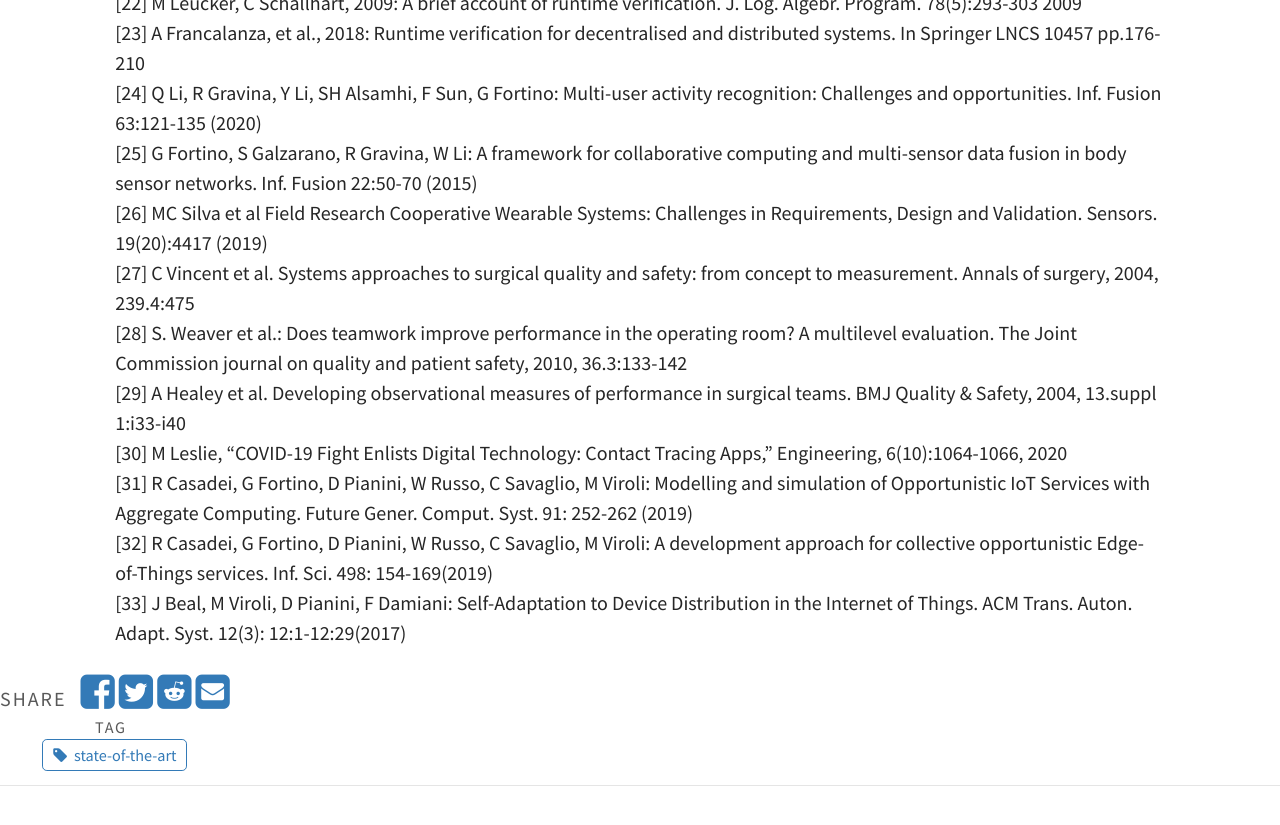
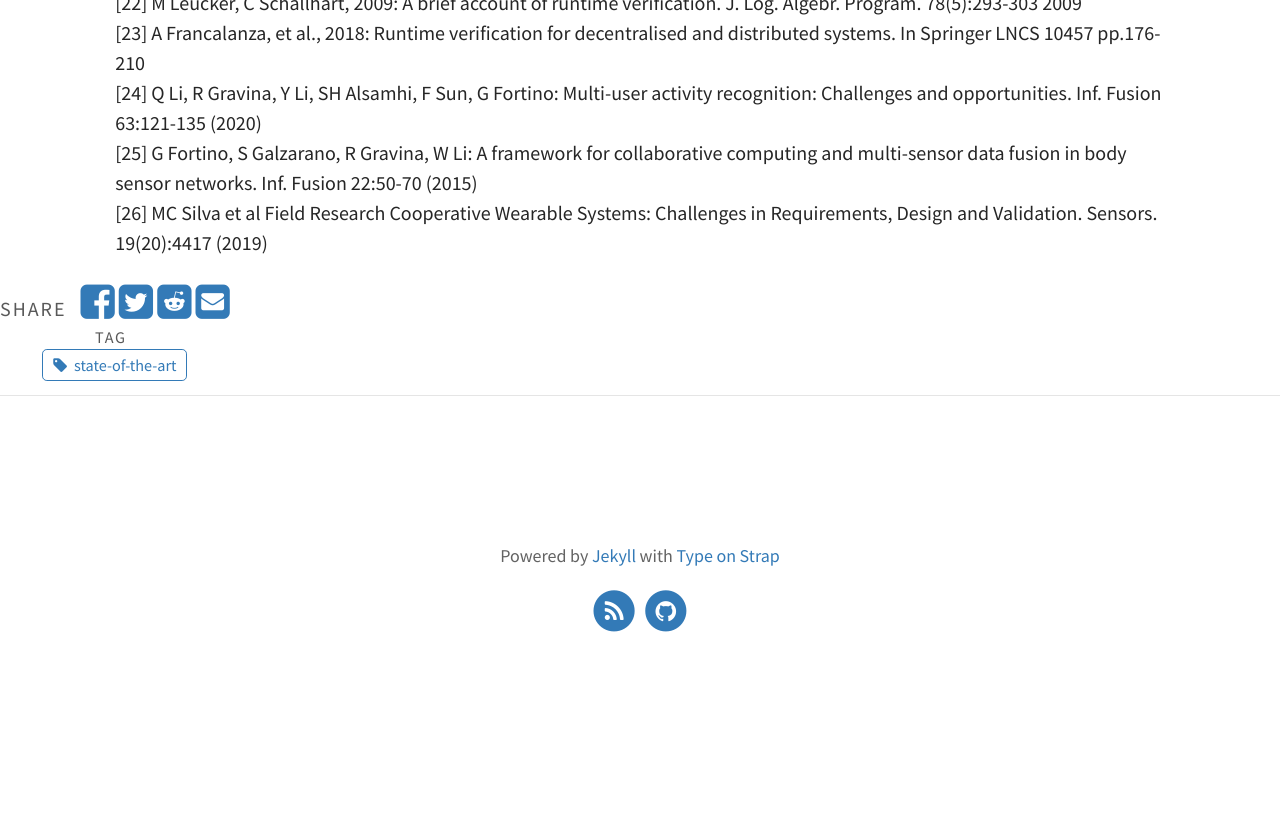
Before and after one commit to common-wears/2022, a Jekyll site: the page built from pages/project/state-of-the-art.md, in a window 1280 px wide and 900 px high, scrolled down 3781 px. Shown: the top 825 px of the window. Built offline with Jekyll 4.4.1, drawn with Linux system fonts in a browser that asks for light colours; after the commit the page ends 4455 px from its top, so only the background shows below that; some of the changed text lies outside the part shown.

Commit message:
Update state-of-the-art.md

```diff
--- a/pages/project/state-of-the-art.md
+++ b/pages/project/state-of-the-art.md
@@ -11,7 +11,7 @@ tags: [state-of-the-art]
 
 Due to the new wave of wearable gadgetry hitting the ICT market, Wearable Computing Systems (WCS) [1,2] are emerging as a new computing platform with full capabilities to support diversified application domains. Wearables, which include both devices and body sensors, are networked cyberphysical objects that may offer enough power to support local computation and sensor-based information as well as some actuation [3,4,5].
 
-State-of-the-art WCS are devised using mainly single-user-oriented and application-specific approaches, confining their exploitation in single-user monitoring platforms developed around a traditional three-tier device-edge-cloud architecture (see Fig. 1.1).
+State-of-the-art WCS are devised using mainly single-user-oriented and application-specific approaches, confining their exploitation in single-user monitoring platforms developed around a traditional three-tier device-edge-cloud architecture (see Figure below).
 
 Next-generation WCS will be community-oriented (hereafter CO-WCS), that is, based on collectives of wearables and for groups of users. CO-WCS can efficiently and effectively support communities for advanced activity/situation recognition and awareness, via distributed autonomic control and self-adaptive feedback loops. They are characterized by self-organization, self-adaptation and deployment independence. Existing approaches addressing systems with these features can be categorised as follows:
   - Self-organisation: traditional mechanisms, paradigms, patterns and applications of self-organisation are heavily inspired by nature [6], whereas recent approaches aim at devising computational models enriching expressiveness and addressing by-design robustness [7]. For instance, Codeblue introduced a wearable Body Sensor Networks (BSNs)-based framework for self-organization of collective wearables in health-care oriented emergency response scenarios [8]; however, it was created using a scarcely-reusable application-specific approach.
@@ -56,10 +56,3 @@ Finally, in order to effectively support CO-WCS from the device viewpoint, weara
 [24] Q Li, R Gravina, Y Li, SH Alsamhi, F Sun, G Fortino: Multi-user activity recognition: Challenges and opportunities. Inf. Fusion 63:121-135 (2020)
 [25] G Fortino, S Galzarano, R Gravina, W Li: A framework for collaborative computing and multi-sensor data fusion in body sensor networks. Inf. Fusion 22:50-70 (2015)
 [26] MC Silva et al Field Research Cooperative Wearable Systems: Challenges in Requirements, Design and Validation. Sensors. 19(20):4417 (2019)
-[27] C Vincent et al. Systems approaches to surgical quality and safety: from concept to measurement. Annals of surgery, 2004, 239.4:475
-[28] S. Weaver et al.: Does teamwork improve performance in the operating room? A multilevel evaluation. The Joint Commission journal on quality and patient safety, 2010, 36.3:133-142
-[29] A Healey et al. Developing observational measures of performance in surgical teams. BMJ Quality & Safety, 2004, 13.suppl 1:i33-i40
-[30] M Leslie, “COVID-19 Fight Enlists Digital Technology: Contact Tracing Apps,” Engineering, 6(10):1064-1066, 2020
-[31] R Casadei, G Fortino, D Pianini, W Russo, C Savaglio, M Viroli: Modelling and simulation of Opportunistic IoT Services with Aggregate Computing. Future Gener. Comput. Syst. 91: 252-262 (2019)
-[32] R Casadei, G Fortino, D Pianini, W Russo, C Savaglio, M Viroli: A development approach for collective opportunistic Edge-of-Things services. Inf. Sci. 498: 154-169(2019)
-[33] J Beal, M Viroli, D Pianini, F Damiani: Self-Adaptation to Device Distribution in the Internet of Things. ACM Trans. Auton. Adapt. Syst. 12(3): 12:1-12:29(2017)
```
